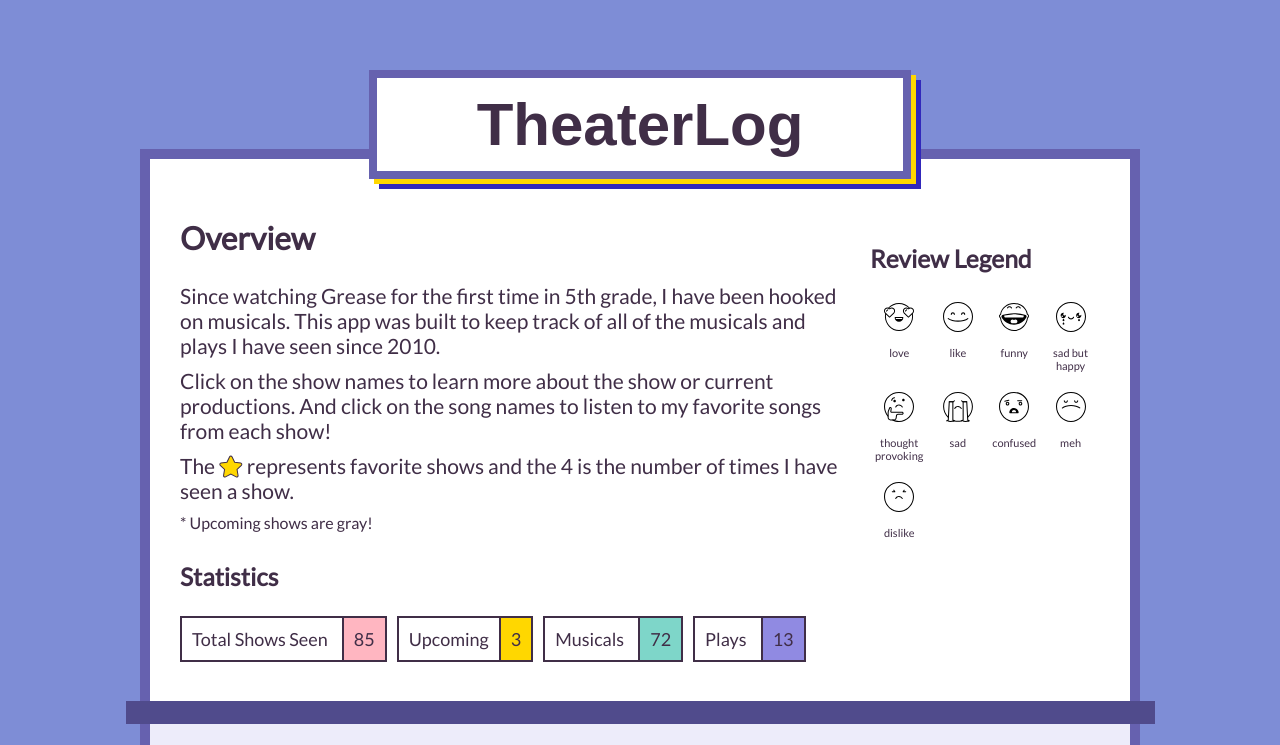
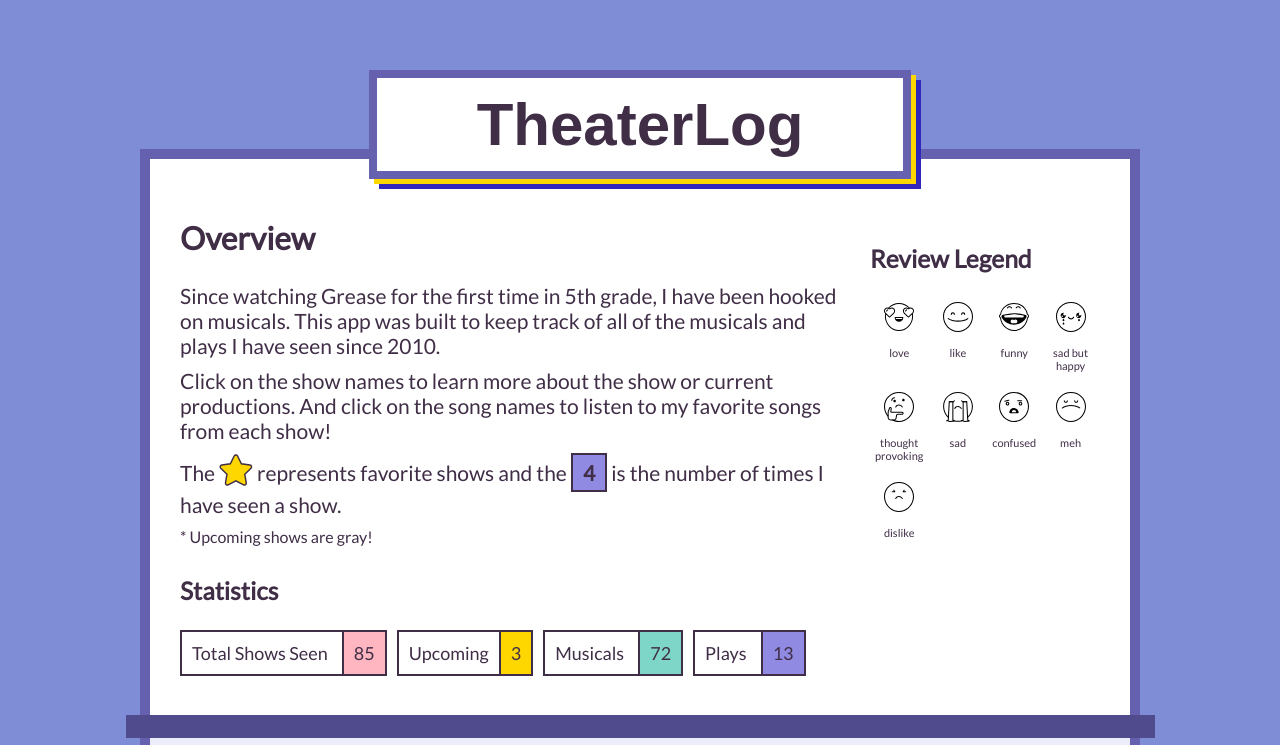
Before and after one commit to brittanyrw/theaterlog, a Vue app: page / in a window 1280 px wide. Shown: the top 745 px of the page. Built offline with nearby package versions, Linux system fonts and the light colour scheme; a web font is replaced by a local one.

Commit message:
add small animations to show cards

```diff
--- a/src/components/Hero.vue
+++ b/src/components/Hero.vue
@@ -1,5 +1,5 @@
 <template>
-  <div>
+  <div class="hero">
     <h1>TheaterLog</h1>
     <div class="statistics">
       <div class="statistics-content">
@@ -104,6 +104,19 @@ export default {
     text-align: left;
   }
 
+  .stats-intro .multi-example {
+    background-color: #908ae2;
+		padding: 5px 10px;
+		font-weight: bold;
+    font-size: 21px;
+		border: 2px solid #402e47;
+    display: inline-block;
+  }
+
+  .stats-intro .multi-example:hover, .stats-intro .fav-icon:hover {
+    transform: rotate(5deg);
+  }
+
 
   h1 {
     font-family: 'Amaranth', sans-serif;
@@ -129,6 +142,7 @@ export default {
 
   .fav-icon {
     color: gold;
+    font-size: 30px;
   }
 
   .fav-icon path {
--- a/src/components/Shows.vue
+++ b/src/components/Shows.vue
@@ -29,6 +29,7 @@
 				</div>
 			</div>
 		</div>
+		<div class="icon-attribute">Icons made by <a href="https://www.flaticon.com/authors/darius-dan" title="Darius Dan">Darius Dan</a> from <a href="https://www.flaticon.com/" title="Flaticon">www.flaticon.com</a> is licensed by <a href="http://creativecommons.org/licenses/by/3.0/" title="Creative Commons BY 3.0" target="_blank">CC 3.0 BY</a></div>
 	</div>
 </template>
 
@@ -146,6 +147,12 @@ export default {
 		margin-bottom: 15px;
 		font-size: 15px;
 		width: 50px;
+		transition: .5s;
+	}
+
+	.show-opinion .review:hover {
+		transform: rotate(-10deg);
+		transition: .5s;
 	}
 
 	.show-opinion .review img {
@@ -174,6 +181,12 @@ export default {
 		font-weight: bold;
 		height: 47px;
 		border: 2px solid #402e47;
+		transition: .5s;
+	}
+
+	.show-opinion .multi-view:hover {
+		transform: translateY(5px);
+		transition: .5s;
 	}
 
 	.favs {
@@ -225,8 +238,22 @@ export default {
 		margin-right: 5px;
 	}
 
+	.fav-song .fs-icon {
+		transition: .5s;
+	}
+
 	.fav-song:hover .fs-icon {
-		transform: rotate(5deg);
+		transform: rotate(10deg);
+		transition: .5s;
+	}
+
+	.fav-song a {
+		transition: .5s;
+	}
+
+	.fav-song:hover a {
+		font-weight: bold;
+		transition: .5s;
 	}
 
 	@media screen and (max-width: 992px){
@@ -245,4 +272,15 @@ export default {
 		}
 	}
 
+	.icon-attribute {
+		font-size: 15px;
+		color: #402e47;
+		margin-top: 15px;
+	}
+
+	.icon-attribute a {
+		font-weight: bold;
+		color: #402e47;
+	}
+
 </style>
```
